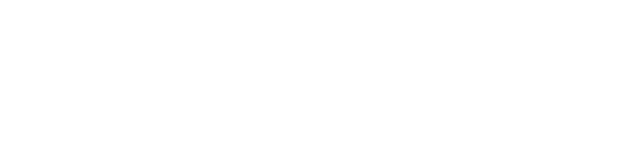
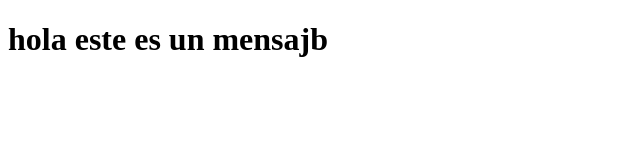
Before and after one commit to Judith1290/PruebaRepo, a plain HTML site: page index.html in a window 1280 px wide. Shown: the whole page, without its empty margins (0-640 px from the left). Drawn offline with Linux system fonts and the light colour scheme.

Commit message:
creacion de js

```diff
--- /dev/null
+++ b/codigo.js
@@ -0,0 +1 @@
+console.log("hola mundo");
--- a/index.html
+++ b/index.html
@@ -7,5 +7,8 @@
 </head>
 <body>
 
+    <h1>hola este es un mensajb </h1>
+
+
 </body>
 </html>
```
